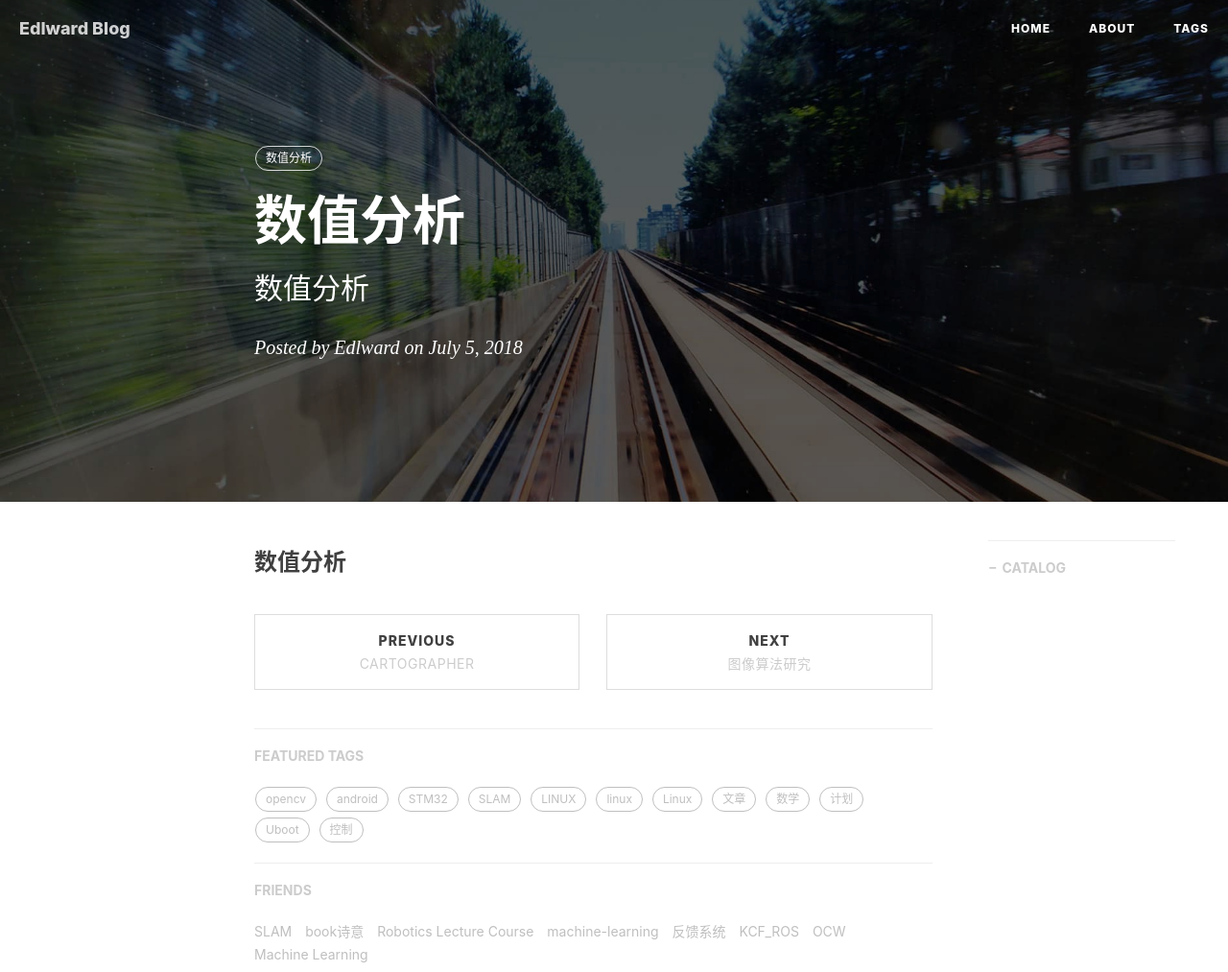
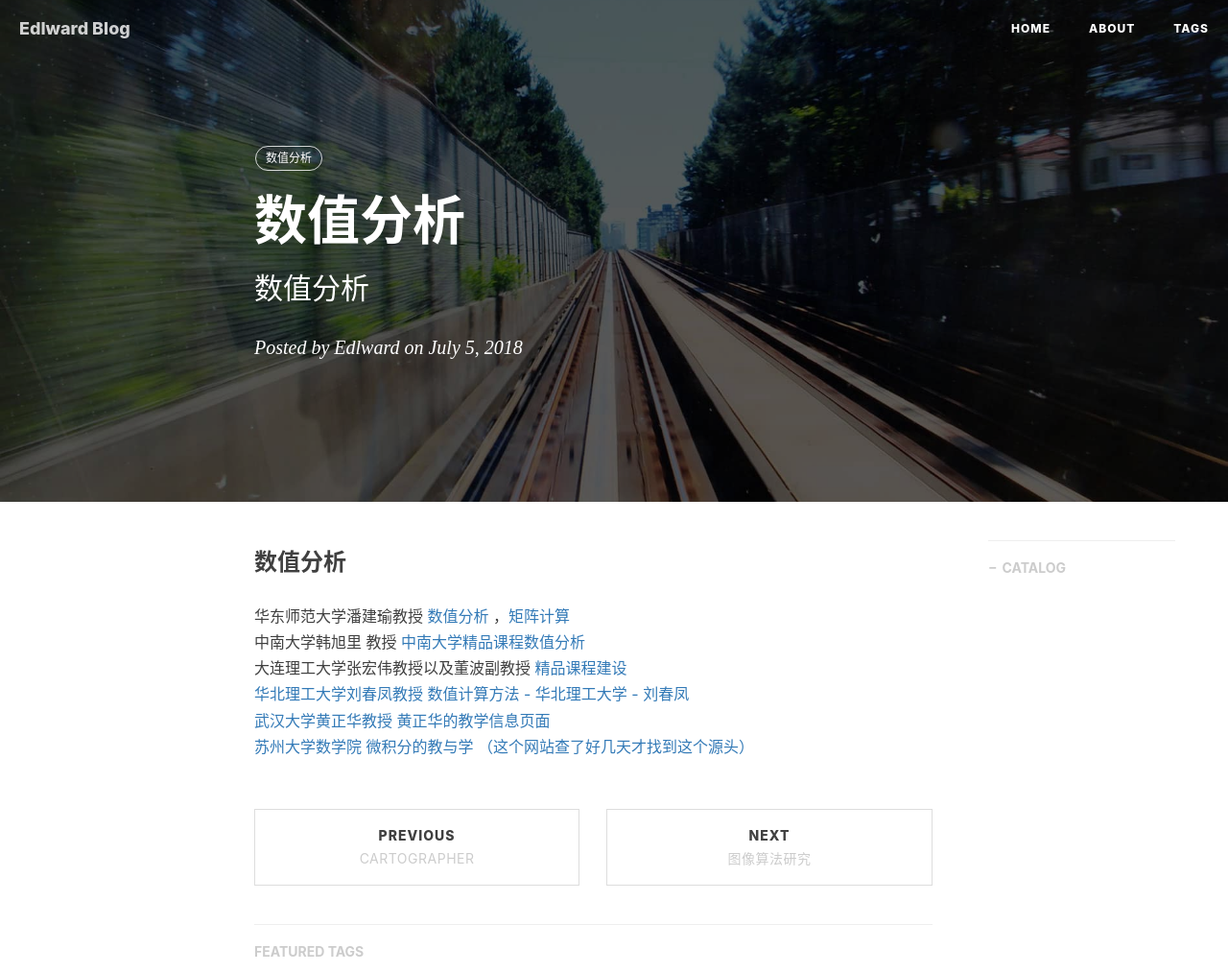
Before and after one commit to gary-robotics/dlward, a Jekyll site: the page built from _posts/2018-07-05-数值分析-2018.markdown, in a window 1280 px wide, cut to the strip 0-1013 px from the top of the page. Shown: the whole strip at 96% size. Built offline with Jekyll 4.4.1, drawn with Linux system fonts in a browser that asks for light colours; nearby versions of some CDN libraries; comment, search, counter and statistics services are not loaded.

Commit message:
Update 2018-07-05-数值分析-2018.markdown

```diff
--- a/_posts/2018-07-05-数值分析-2018.markdown
+++ b/_posts/2018-07-05-数值分析-2018.markdown
@@ -12,3 +12,9 @@ tags:
 ---
 
 ### 数值分析
+华东师范大学潘建瑜教授 [数值分析](https://link.zhihu.com/?target=http%3A//math.ecnu.edu.cn/~jypan/Teaching/NA/index.html)   ，[矩阵计算](https://link.zhihu.com/?target=http%3A//math.ecnu.edu.cn/~jypan/Teaching/MatrixComp/index.html)
+中南大学韩旭里 教授 [中南大学精品课程数值分析](https://link.zhihu.com/?target=http%3A//netclass.csu.edu.cn/jpkc2008/China/09WebMaths/Teach_Method/Course_Main.htm)
+大连理工大学张宏伟教授以及董波副教授 [精品课程建设](https://link.zhihu.com/?target=http%3A//netclass.dlut.edu.cn/wlzy_1.aspx%3Fbh%3D059%26id%3D193)
+[华北理工大学刘春凤教授 数值计算方法 - 华北理工大学 - 刘春凤](https://link.zhihu.com/?target=http%3A//www.icourses.cn/coursestatic/course_6302.html)
+[武汉大学黄正华教授 黄正华的教学信息页面](https://link.zhihu.com/?target=http%3A//aff.whu.edu.cn/huangzh/)
+[苏州大学数学院 微积分的教与学 （这个网站查了好几天才找到这个源头）](https://link.zhihu.com/?target=http%3A//kczx.suda.edu.cn/G2S/Template/View.aspx%3Faction%3Dview%26courseType%3D0%26courseId%3D27601)
```
